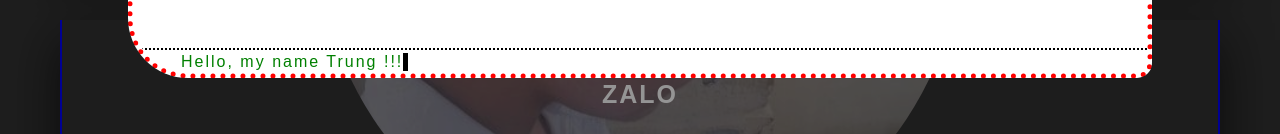
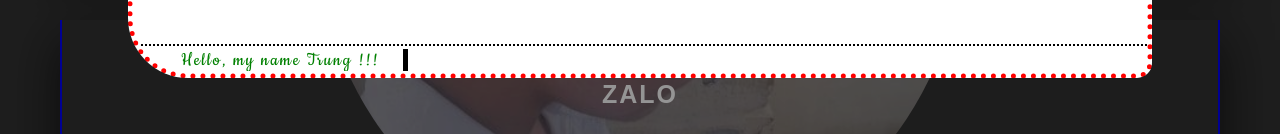
Before and after one commit to nguyenvtrung/profile, a plain HTML site: page index.html in a window 1280 px wide. Shown: the part 458-592 px from the top of the page. Drawn offline with Linux system fonts and the light colour scheme; a web font is replaced by a local one.

Commit message:
Update thongbao.css

```diff
--- a/css/thongbao.css
+++ b/css/thongbao.css
@@ -60,11 +60,13 @@ trung
 .thongbao .bottom
 {
     position: absolute;
+    font-family: 'Cookie', cursive;
     bottom: 0;
     right: 0;
     width: 100%;
     padding: 2.5px 0;
     border-top: 2px dotted black;
+    font-size: 20px;
 }
 .thongbao .bottom p
 {
```
